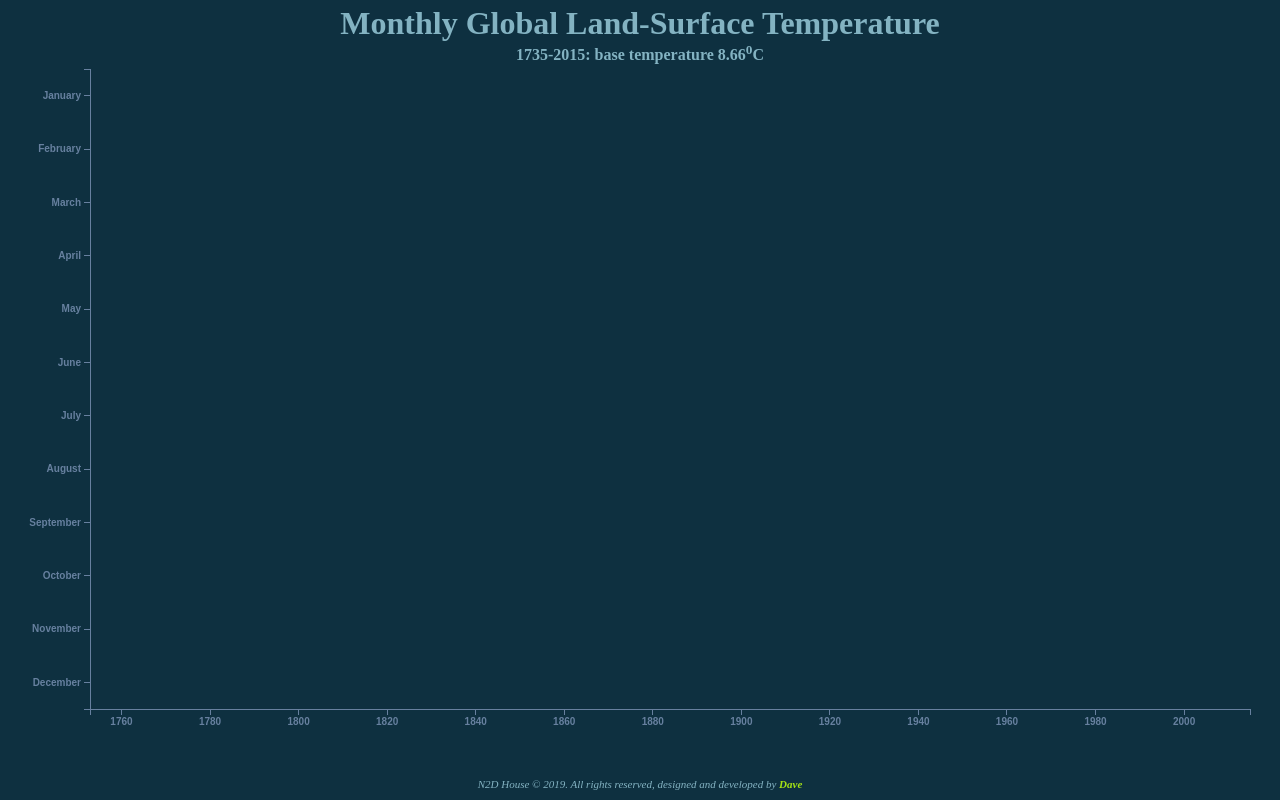
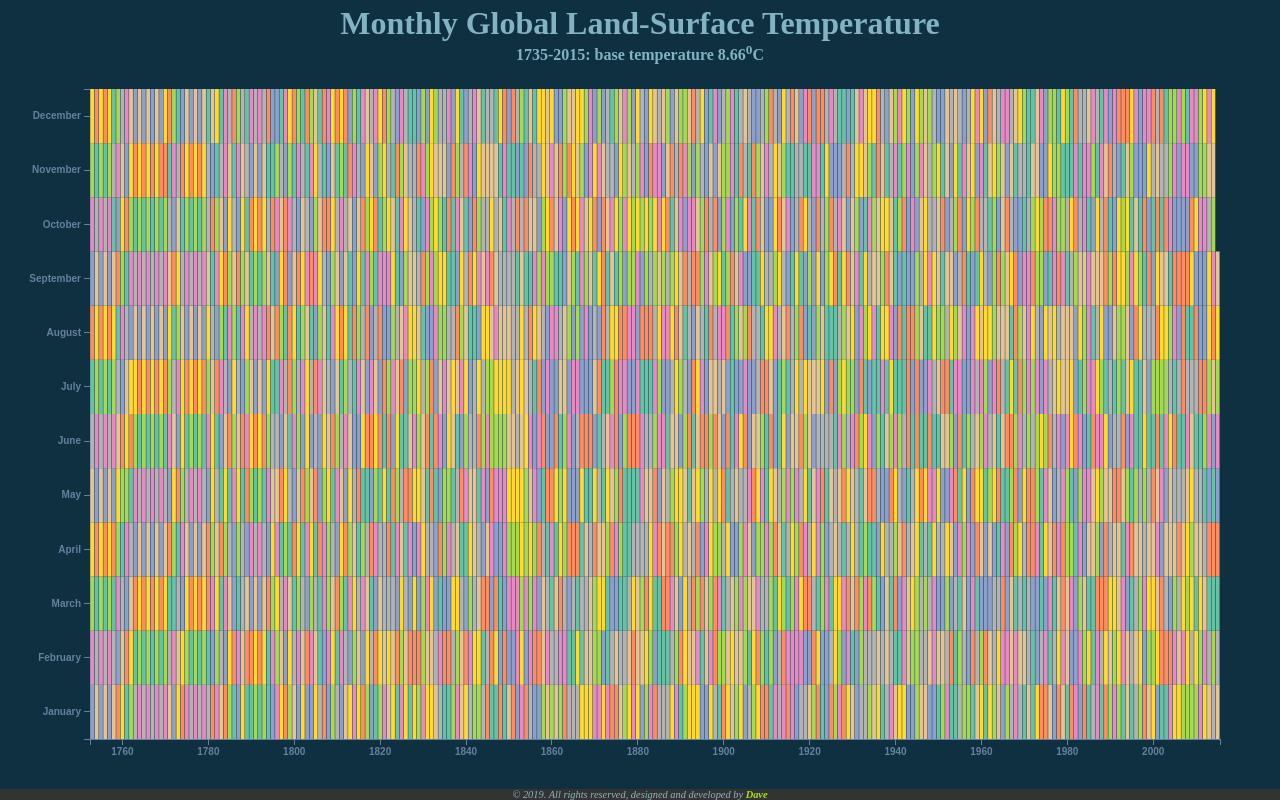
Before and after one commit to avatarfreak/responsive-heatmap, a website built with webpack: page src/index.html in a window 1280 px wide. Built offline with nearby package versions, Linux system fonts and the light colour scheme.

Commit message:
tooltip added

```diff
--- a/src/assets/js/heatmap.js
+++ b/src/assets/js/heatmap.js
@@ -1,33 +1,36 @@
 import * as d3 from "d3";
-import { set } from "d3-collection";
 d3.select("#loading").remove();
 
 export class Heatmap {
   constructor(data) {
     this.data = data;
-
+    this.tooltip = d3.select(".display__svg").append("div");
+    this.graph = d3.select(".display__svg");
     this.render();
   }
 
   render() {
-    this.svg = d3.select(".display__svg");
+    //this.svg = d3.select(".display__svg");
     //calculate new dimension, when resize is triggered.
     const display = document.querySelector(".display");
     this.sizes = {
       height: display.clientHeight,
       width: display.clientWidth,
-      margin: { top: 30, right: 30, bottom: 130, left: 90 }
+      margin: { top: 20, right: 60, bottom: 130, left: 90 }
     };
 
     this.drawCanvas(this.svg, this.sizes)
       .createScale()
-      .addAxis();
+      .addAxis()
+      .addRect()
+      .addTooltip()
+      .addLegend();
   }
 
   drawCanvas(selection, props) {
     const { height, width, margin } = props;
 
-    this.svg = selection
+    this.svg = this.graph
       .selectAll("svg")
       .data([null])
       .join("svg")
@@ -40,20 +43,60 @@ export class Heatmap {
     const { width, height, margin } = this.sizes;
     this.innerHeight = height - margin.top - margin.bottom;
     this.innerWidth = width - margin.left - margin.right;
-    const months = [
-      "January",
-      "February",
-      "March",
-      "April",
-      "May",
-      "June",
-      "July",
-      "August",
-      "September",
-      "October",
-      "November",
-      "December"
-    ];
+    const data = this.data.monthlyVariance;
+    this.years = [...new Set(data.map(d => d.year))];
+
+    this.xScale = d3
+      .scaleBand()
+      .domain(this.years)
+      .range([0, this.innerWidth])
+      .padding(0.1);
+
+    this.yScale = d3
+      .scaleBand()
+      .domain([1, 2, 3, 4, 5, 6, 7, 8, 9, 10, 11, 12])
+      .range([this.innerHeight, 0]);
+    return this;
+  }
+
+  addAxis() {
+    const xAxis = d3
+      .axisBottom(this.xScale)
+      .tickValues(this.years.filter(year => year % 20 === 0))
+      //.tickFormat(d3.formatPrefix(".0s", 1e2))
+      .ticks(this.innerWidth / 70);
+
+    let xAxisGroup = this.svg
+      .selectAll("#x-axis")
+      .data([null])
+      .join("g")
+      .attr("id", "x-axis")
+      .attr(
+        "transform",
+        `translate(${this.sizes.margin.left}, ${this.innerHeight +
+          this.sizes.margin.top})`
+      )
+      .call(xAxis);
+
+    const yAxis = d3.axisLeft(this.yScale).tickFormat(d => {
+      const timeParse = d3.timeFormat("%B");
+      const month = timeParse(new Date(1999 + "-" + d));
+      return month;
+    });
+
+    this.yAxisGroup = this.svg
+      .selectAll("#y-axis")
+      .data([null])
+      .join("g")
+      .attr("id", "y-axis")
+      .attr(
+        "transform",
+        `translate(${this.sizes.margin.left}, ${this.sizes.margin.top})`
+      )
+      .call(yAxis);
+    return this;
+  }
+  addRect() {
     var colorList = [
       "#5E4FA2",
       "#3288BD",
@@ -67,57 +110,101 @@ export class Heatmap {
       "#D53E4F",
       "#9E0142"
     ];
-    var colorScale = d3
+    /*
+    const colorScale = d3
       .scaleQuantile()
-      .domain([0, 12.7])
+      .domain(d3.extent(this.data.monthlyVariance, d => d.variance))
       .range(colorList);
+      */
 
-    this.xScale = d3
-      .scaleTime()
-      .domain(d3.extent(this.data.monthlyVariance, d => d.year))
-      .range([0, this.innerWidth]);
+    /* const colorScale = d3
+      .scaleSequential(d3.interpolatePlasma)
+      .domain(d3.extent(this.data.monthlyVariance, d => d.variance));
+    */
+    const tooltip = this.tooltip;
 
-    this.yScale = d3
-      .scaleBand()
-      .domain([1, 2, 3, 4, 5, 6, 7, 8, 9, 10, 11, 12])
-      .range([0, this.innerHeight]);
+    const colorScale = d3.scaleOrdinal(d3.schemeSet2);
+    colorScale.domain(d3.extent(this.data.monthlyVariance, d => d.variance));
+    this.rect = this.svg.selectAll("rect").data(this.data.monthlyVariance);
+    this.rect
+      .join("rect")
+      .attr("class", "cell")
+      .attr("data-month", d => d.month - 1)
+      .attr("data-year", d => d.year)
+      .attr("data-temp", d => d.variance)
+      .attr("x", (d, i) => this.xScale(d.year))
+      .attr("y", d => this.yScale(d.month))
+      .attr("width", this.xScale.bandwidth)
+      .attr("height", this.yScale.bandwidth)
+      .attr("fill", d => colorScale(d.variance))
+      .attr(
+        "transform",
+        `translate(${this.sizes.margin.left}, ${this.sizes.margin.top})`
+      )
+      .on("mouseover", function(d) {
+        console.log(this.data);
+        const date = new Date(d.year, d.month);
+        tooltip
+          .transition()
+          .duration(200)
+          .style("opacity", 1);
+        tooltip
+          .html(
+            `
+          <label>Year: <b>${d.year}</b> </label>
+          <br>
+          <label>Month:<b>${d3.timeFormat("%B")(date)}</b></label>
+          <br>
+          <label>Temp: <b>${d.variance.toFixed(2)}<sup>o</sup></b> </label>
+          `
+          )
+          .attr("data-year", d.year)
+          .style("left", `${d3.event.pageX}px`)
+          .style("top", `${d3.event.pageY}px`);
+        d3.select(this).style("opacity", 0.3);
+      })
+      .on("mouseout", function() {
+        tooltip
+          .transition()
+          .duration(200)
+          .style("opacity", "0");
+        d3.select(this).style("opacity", 1);
+      });
+
+    return this;
+  }
+  addTooltip() {
+    this.tooltip = this.tooltip
+      .attr("id", "tooltip")
+      .style("position", "absolute")
+      .style("padding", "5px 7px")
+      .style("border", "1px #333 solid")
+      .style("border-radius", "5px")
+      .style("opacity", 0);
+    return this;
+  }
+  addLegend() {
+    const { margin } = this.sizes;
+    this.legend = this.svg
+      .selectAll("#legend")
+      .data([null])
+      .join("g")
+      .attr("id", "legend")
+      .attr(
+        "transform",
+        `translate(${margin.left},${this.innerHeight + margin.top}`
+      );
+
     return this;
   }
 
-  addAxis() {
-    let { margin } = this.sizes;
-    const xAxis = d3
-      .axisBottom(this.xScale)
-      .tickFormat(d3.formatPrefix(".0s", 1e2))
-      .ticks(this.innerWidth / 70);
-    //.tickValues(this.years.filter(year => year % 10 === 0));
-
-    let xAxisGroup = this.svg
-      .selectAll("#x-axis")
-      .data([null])
-      .join("g")
-      .attr("id", "x-axis")
-      .attr("transform", `translate(${margin.left}, ${this.innerHeight})`)
-      .call(xAxis);
-
-    const yAxis = d3
-      .axisLeft(this.yScale)
-      .tickFormat(d => {
-        const timeParse = d3.timeFormat("%B");
-        const month = timeParse(new Date(1999 + "-" + d));
-        return month;
-      })
-
-    this.yAxisGroup = this.svg
-      .selectAll("#y-axis")
-      .data([null])
-      .join("g")
-      .attr("id", "y-axis")
-      .attr("transform", `translate(${margin.left}, 0)`)
-      .call(yAxis);
-    return this;
+  addEvents() {
+    this.rect.on("mouseover", function(d, i) {
+      alert("h");
+    });
   }
 }
+
 //fetch json data
 d3.json("src/assets/global-temp.json").then(res => {
   let heatmap = new Heatmap(res);
--- a/src/assets/scss/main.scss
+++ b/src/assets/scss/main.scss
@@ -10,12 +10,7 @@
   --svg-bg: #0e3040;
 }
 @mixin respond-to($breakpoint) {
-  @media only screen and (min-width: $breakpoint + px) {
-    @content;
-  }
-}
-@mixin respond-to($breakpoint) {
-  @media only screen and (min-width: $breakpoint + px) {
+  @media only screen and (max-width: $breakpoint + px) {
     @content;
   }
 }
@@ -49,16 +44,20 @@ body {
     }
   }
   address {
-    position: absolute;
-    bottom: 10px;
+    position: fixed;
+    bottom: 0;
     left: 0;
     right: 0;
     color: var(--title_text);
-    font-size: 11px;
+    font-size: 0.65em;
+    background: #333;
     #profile-link {
       color: rgb(165, 226, 21);
       text-decoration: none;
       font-weight: bold;
+    }
+    @include respond-to(414) {
+      display: none;
     }
   }
 
@@ -83,9 +82,6 @@ body {
 
   .y-axis-label {
     font-size: 1.5em;
-    @include respond-to(768) {
-      font-size: 2em;
-    }
   }
 }
 #loading {
--- a/src/index.html
+++ b/src/index.html
@@ -6,7 +6,7 @@
     <meta http-equiv="X-UA-Compatible" content="ie=edge" />
     <link rel="shortcut icon" href="favicon.ico" type="image/x-icon" />
     <link rel="stylesheet" href="styles/main.css" />
-    <title>Scatter Plot</title>
+    <title>Heatmap</title>
   </head>
   <body>
     <div id="loading">
@@ -19,11 +19,10 @@
           <p id="description">1735-2015: base temperature 8.66<sup>0</sup>C</p>
         </div>
         <div class="display__svg"></div>
-      </div>
 
         <address>
           <p>
-          N2D House &copy; 2019. All rights reserved, designed and developed by
+            &copy; 2019. All rights reserved, designed and developed by
             <a
               href="https://github.com/avatarfreak"
               target="_blank"
@@ -33,6 +32,7 @@
             </a>
           </p>
         </address>
+      </div>
     </main>
     <!-- <script src="https://cdn.freecodecamp.org/testable- Fastest times up Alpe d'Huezprojects-fcc/v1/bundle.js"></script> -->
     <script src="src/assets/bundles.js"></script>
```
Also changed, not shown: src/assets/js/scatter.js (added). Lines whose indentation alone changed are shown as unchanged.
